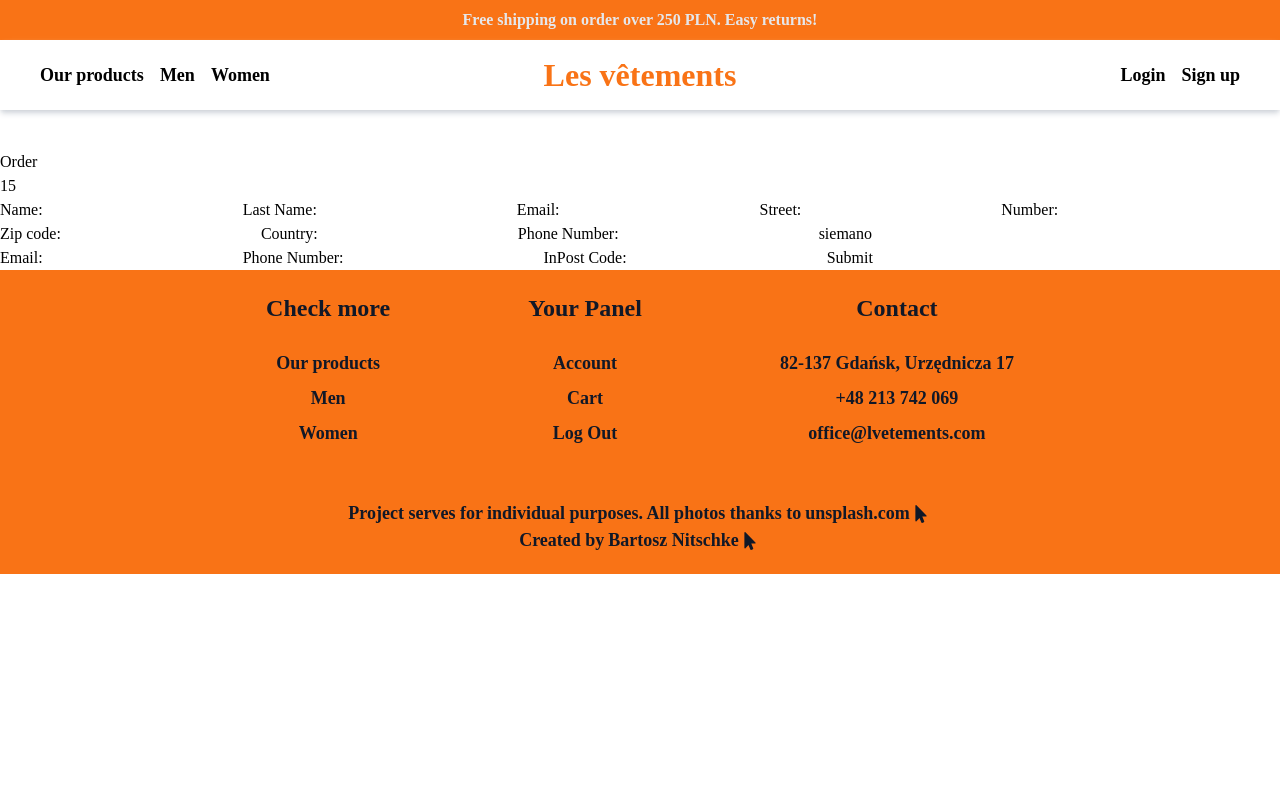
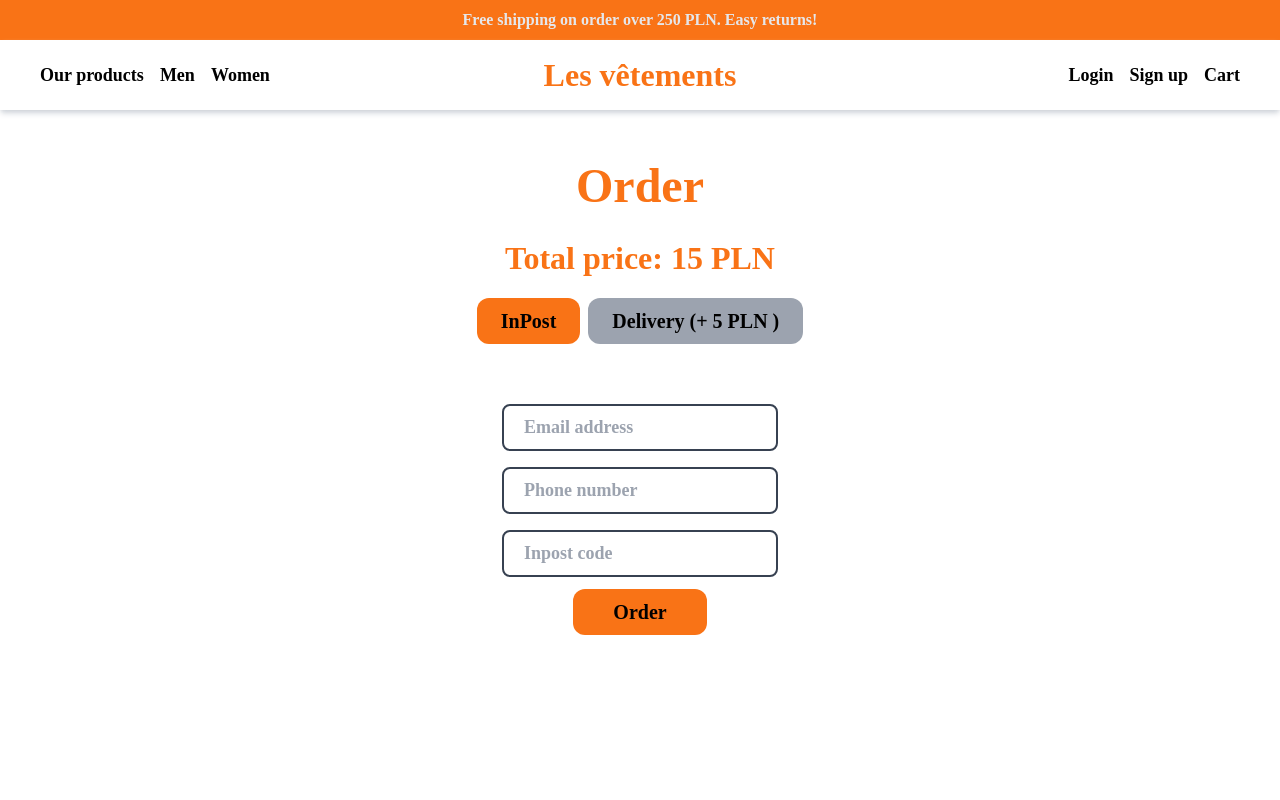
Before and after one commit to BartoszNitschke/Online-Shop, a React (Create React App) app in the folder frontend/: page /order in a window 1280 px wide. Shown: the top 800 px of the page. Built offline with nearby package versions, Linux system fonts and the light colour scheme.

Commit message:
Frontend for cart and order

```diff
--- a/frontend/src/components/Navbar.jsx
+++ b/frontend/src/components/Navbar.jsx
@@ -55,6 +55,9 @@
                 <Link className="px-2 font-semibold" to="/signup">
                   Sign up
                 </Link>
+                <Link className="px-2 font-semibold" to="/cart">
+                  Cart
+                </Link>
               </div>
             )}
             {user && (
--- a/frontend/src/context/CartContext.js
+++ b/frontend/src/context/CartContext.js
@@ -7,6 +7,8 @@
     const storedCart = localStorage.getItem("cart");
     return storedCart ? JSON.parse(storedCart) : [];
   });
+
+  const [isFree, setIsFree] = useState(false);
 
   const [totalPrice, setTotalPrice] = useState(0);
 
@@ -58,10 +60,12 @@
       return acc;
     }, 0);
 
-    if (total >= 250) {
+    if (total > 250) {
       setTotalPrice(total);
+      setIsFree(true);
     } else {
       setTotalPrice(total + 15);
+      setIsFree(false);
     }
   }, [cart, products]);
 
@@ -161,6 +165,7 @@
         cart,
         setCart,
         totalPrice,
+        isFree,
         setTotalPrice,
         addToCart,
         addQuantity,
--- a/frontend/src/pages/Cart.jsx
+++ b/frontend/src/pages/Cart.jsx
@@ -1,64 +1,99 @@
 import React, { useContext, useEffect, useState } from "react";
 import { CartContext } from "../context/CartContext";
 import { Link } from "react-router-dom";
+import { IoIosRemove, IoIosAdd } from "react-icons/io";
+import { MdDelete } from "react-icons/md";
 
 const Cart = () => {
   const {
     cart,
-    setCart,
     totalPrice,
-    setTotalPrice,
+    isFree,
     addQuantity,
     substractQuantity,
     removeFromCart,
   } = useContext(CartContext);
 
+  if (cart.length < 1) {
     return (
-    <div className="mt-[150px]">
-      <h1>Cart</h1>
+      <div className="h-screen w-full justify-center items-center flex">
+        <h1 className="text-[48px] font-bold text-orange-500">
+          Add items to your cart
+        </h1>
+      </div>
+    );
+  }
+
+  return (
+    <div className="mt-[150px] flex flex-col h-screen w-[90%] mx-auto">
+      <h1 className="text-[48px] font-bold text-orange-500 pb-8 text-center">
+        Cart
+      </h1>
       {cart.map((product) => {
         return (
-          <div className="flex">
+          <div className="flex  py-2 w-[80%]">
             <Link to={"/product/" + product._id}>
-              <img src={product.url} alt={product.name} className="w-[100px]" />
+              <img
+                src={product.url}
+                alt={product.name}
+                className="w-[120px] h-[160px] object-cover rounded-md shadow-md shadow-black"
+              />
             </Link>
-            <div className="flex flex-col items-start">
-              <p>{product.name}</p>
-              <p>{product.priceNoDelivery}</p>
-              <p>{product.quantity}</p>
-              <p>Total : {product.quantity * product.priceNoDelivery}</p>
+            <div className="flex flex-col items-start px-4">
+              <p className="text-[22px] text-orange-500 font-semibold">
+                {product.name}
+              </p>
+              <p className="text-[18px] font-semibold">
+                {product.priceNoDelivery} PLN x {product.quantity}
+              </p>
+              <div className="py-2">
                 <button
                   onClick={() => addQuantity(product)}
-                className="border-2 border-black text-[20px] px-4 py-1"
+                  className=" bg-orange-500 text-black text-[24px] px-4 py-1 rounded-lg hover:bg-orange-400"
                 >
-                +
+                  <IoIosAdd />
                 </button>
                 <button
                   onClick={() => substractQuantity(product)}
-                className="border-2 border-black text-[20px] px-4 py-1"
+                  className="bg-orange-500 text-black text-[24px] px-4 py-1 rounded-lg hover:bg-orange-400 ml-2"
                 >
-                -
+                  <IoIosRemove />
                 </button>
                 <button
                   onClick={() => removeFromCart(product._id)}
-                className="border-2 border-black text-[20px] px-4 py-1"
+                  className="bg-orange-500 text-black text-[24px] px-4 py-1 rounded-lg hover:bg-orange-400 ml-2 hover:text-white"
                 >
-                Remove
+                  <MdDelete />
                 </button>
+              </div>
+
+              <p className="text-[18px] font-semibold">
+                Total : {product.quantity * product.priceNoDelivery}
+              </p>
             </div>
           </div>
         );
       })}
 
-      <p>Delivery: {totalPrice >= 250 ? "free" : "15 PLN"}</p>
-      <p>Total price: {totalPrice}</p>
-      {cart.length > 0 && (
+      <div className="flex flex-col mt-12">
+        <p className="text-[24px] text-black font-bold">
+          Delivery:{" "}
+          <span className="text-orange-500">
+            {" "}
+            {isFree ? "free" : "15 PLN"}{" "}
+          </span>
+        </p>
+        <p className="text-[24px] text-black font-bold">
+          Total Price:{" "}
+          <span className="text-orange-500"> {totalPrice} PLN</span>
+        </p>
+
         <Link to="/order">
-          <button className="border-2 border-black text-[20px] px-4 py-1">
+          <button className="text-[22px] font-semibold bg-orange-500 rounded-2xl text-white px-16 py-2 mt-6 hover:bg-orange-400 hover:text-gray-700">
             Complete order
           </button>
         </Link>
-      )}
+      </div>
     </div>
   );
 };
--- a/frontend/src/pages/Order.jsx
+++ b/frontend/src/pages/Order.jsx
@@ -30,9 +30,11 @@
 });
 
 const Order = () => {
-  const { cart, totalPrice, clearCart } = useContext(CartContext);
+  const { cart, totalPrice, setTotalPrice, isFree, clearCart } =
+    useContext(CartContext);
   const [modal, setModal] = useState(false);
   const [inPostModal, setInPostModal] = useState(false);
+  const [method, setMethod] = useState("inpost");
   const { user } = useUserContext();
 
   const showModal = () => {
@@ -64,6 +66,19 @@
       };
     }
 
+    const patchRes = await fetch("/api/products", {
+      method: "PATCH",
+      body: JSON.stringify(product),
+      headers: {
+        "Content-Type": "application/json",
+      },
+    });
+
+    if (!patchRes.ok) {
+      throw Error("couldnt add an order");
+    }
+
+    if (patchRes.ok) {
       const res = await fetch("/api/orders", {
         method: "POST",
         body: JSON.stringify(product),
@@ -75,23 +90,10 @@
       const json = await res.json();
 
       if (!res.ok) {
-      throw Error("couldnt add an order");
+        throw Error("couldnt add new order request");
       }
 
       if (res.ok) {
-      const patchRes = await fetch("/api/products", {
-        method: "PATCH",
-        body: JSON.stringify(product),
-        headers: {
-          "Content-Type": "application/json",
-        },
-      });
-
-      if (!patchRes.ok) {
-        throw Error("couldnt patch products request");
-      }
-
-      if (patchRes.ok) {
         console.log("new order added", json);
         actions.resetForm();
         clearCart();
@@ -141,203 +143,286 @@
     onSubmit,
   });
 
+  const toggleMethod = () => {
+    if (method === "inpost") {
+      setMethod("delivery");
+      if (!isFree) {
+        setTotalPrice(totalPrice + 5);
+      }
+    } else {
+      setMethod("inpost");
+      if (!isFree) {
+        setTotalPrice(totalPrice - 5);
+      }
+    }
+  };
+
   return (
-    <div className="mt-[150px]">
-      <h1>Order</h1>
-      <p>{totalPrice}</p>
+    <div className="mt-[150px] min-h-screen flex flex-col items-center">
+      <h1 className="text-[48px] font-bold text-orange-500  text-center">
+        Order
+      </h1>
+      <p className="text-[32px] font-bold text-orange-500 mt-3 text-center">
+        Total price: {totalPrice} PLN
+      </p>
+      <div className="flex mt-3">
+        <button
+          className={
+            method === "inpost"
+              ? "bg-orange-500 px-6 py-2 m-1 font-bold text-[20px] rounded-xl"
+              : "bg-gray-400 px-6 py-2 m-1 font-bold text-[20px] rounded-xl"
+          }
+          onClick={() => toggleMethod()}
+        >
+          InPost
+        </button>
+        <button
+          className={
+            method === "delivery"
+              ? "bg-orange-500 px-6 py-2 m-1 font-bold text-[20px] rounded-xl"
+              : "bg-gray-400 px-6 py-2 m-1 font-bold text-[20px] rounded-xl"
+          }
+          onClick={() => toggleMethod()}
+        >
+          Delivery {isFree ? "" : "(+ 5 PLN )"}
+        </button>
+      </div>
 
-      <form onSubmit={handleSubmit} autoComplete="off" className="formikForm">
-        <label>
-          Name:
+      {method === "delivery" && (
+        <form
+          onSubmit={handleSubmit}
+          autoComplete="off"
+          className="flex flex-col mt-8 font-semibold "
+        >
+          <div className="flex">
+            <div className="flex flex-col">
               <input
                 value={values.name}
                 onChange={handleChange}
                 id="name"
                 type="text"
                 onBlur={handleBlur}
-            className={errors.name && touched.name ? "input-error" : ""}
+                className="px-5 py-2 my-2 mr-1 text-[18px] outline-none border-2 border-gray-700 rounded-lg"
+                placeholder="Name"
               />
               {errors.name && touched.name && (
-            <p className="error">{errors.name}</p>
+                <p className=" text-center text-red-600 font-bold">
+                  {errors.name}
+                </p>
               )}
-        </label>
-        <label>
-          Last Name:
+            </div>
+
+            <div className="flex flex-col">
               <input
                 value={values.lastName}
                 onChange={handleChange}
                 id="lastName"
                 type="text"
                 onBlur={handleBlur}
-            className={errors.lastName && touched.lastName ? "input-error" : ""}
+                className="px-5 py-2 my-2 ml-1 text-[18px] outline-none border-2 border-gray-700 rounded-lg"
+                placeholder="Last name"
               />
               {errors.lastName && touched.lastName && (
-            <p className="error">{errors.lastName}</p>
+                <p className=" text-center text-red-600 font-bold">
+                  {errors.lastName}
+                </p>
               )}
-        </label>
+            </div>
+          </div>
 
-        <label>
-          Email:
           <input
             value={values.email}
             onChange={handleChange}
             id="email"
             type="email"
             onBlur={handleBlur}
-            className={errors.email && touched.email ? "input-error" : ""}
+            className="px-5 py-2 my-2 text-[18px] outline-none border-2 border-gray-700 rounded-lg"
+            placeholder="Email address"
           />
           {errors.email && touched.email && (
-            <p className="error">{errors.email}</p>
+            <p className="text-center text-red-600 font-bold">{errors.email}</p>
           )}
-        </label>
 
-        <label>
-          Street:
           <input
             value={values.street}
             onChange={handleChange}
             id="street"
             type="text"
             onBlur={handleBlur}
-            className={errors.street && touched.street ? "input-error" : ""}
+            className="px-5 py-2 my-2 text-[18px] outline-none border-2 border-gray-700 rounded-lg"
+            placeholder="Street"
           />
           {errors.street && touched.street && (
-            <p className="error">{errors.street}</p>
+            <p className=" text-center text-red-600 font-bold">
+              {errors.street}
+            </p>
           )}
-        </label>
 
-        <label>
-          Number:
+          <div className="flex ">
+            <div className="flex flex-col">
               <input
                 value={values.homeNumber}
                 onChange={handleChange}
                 id="homeNumber"
                 type="number"
                 onBlur={handleBlur}
-            className={
-              errors.homeNumber && touched.homeNumber ? "input-error" : ""
-            }
+                className="px-5 py-2 my-2 mr-1 text-[18px] outline-none border-2 border-gray-700 rounded-lg"
+                placeholder="Home number"
               />
               {errors.homeNumber && touched.homeNumber && (
-            <p className="error">{errors.homeNumber}</p>
+                <p className=" text-center text-red-600 font-bold">
+                  {errors.homeNumber}
+                </p>
               )}
-        </label>
+            </div>
 
-        <label>
-          Zip code:
+            <div className="flex flex-col">
               <input
                 value={values.zipCode}
                 onChange={handleChange}
                 id="zipCode"
                 type="text"
                 onBlur={handleBlur}
-            className={errors.zipCode && touched.zipCode ? "input-error" : ""}
+                className="px-5 py-2 my-2 ml-1 text-[18px] outline-none border-2 border-gray-700 rounded-lg"
+                placeholder="Zip code"
               />
               {errors.zipCode && touched.zipCode && (
-            <p className="error">{errors.zipCode}</p>
+                <p className=" text-center text-red-600 font-bold">
+                  {errors.zipCode}
+                </p>
               )}
-        </label>
+            </div>
+          </div>
 
-        <label>
-          Country:
           <input
             value={values.country}
             onChange={handleChange}
             id="country"
             type="text"
             onBlur={handleBlur}
-            className={errors.country && touched.country ? "input-error" : ""}
+            className="px-5 py-2 my-2 text-[18px] outline-none border-2 border-gray-700 rounded-lg"
+            placeholder="Country"
           />
           {errors.country && touched.country && (
-            <p className="error">{errors.country}</p>
+            <p className=" text-center text-red-600 font-bold">
+              {errors.country}
+            </p>
           )}
-        </label>
 
-        <label>
-          Phone Number:
           <input
             value={values.phoneNumber}
             onChange={handleChange}
             id="phoneNumber"
             type="text"
             onBlur={handleBlur}
-            className={
-              errors.phoneNumber && touched.phoneNumber ? "input-error" : ""
-            }
+            className="px-5 py-2 my-2 text-[18px] outline-none border-2 border-gray-700 rounded-lg"
+            placeholder="Phone number"
           />
           {errors.phoneNumber && touched.phoneNumber && (
-            <p className="error">{errors.phoneNumber}</p>
+            <p className=" text-center text-red-600 font-bold">
+              {errors.phoneNumber}
+            </p>
           )}
-        </label>
 
-        <button type="button" onClick={() => showModal()}>
-          siemano
+          <button
+            className="bg-orange-500 px-10 py-2 m-1 mt-4 font-bold text-[20px] rounded-xl w-[45%] mx-auto"
+            type="button"
+            onClick={() => showModal()}
+          >
+            Order
           </button>
 
           {modal && (
-          <div>
-            <p>Confirm your order</p>
-            <button disabled={isSubmitting} type="submit">
-              Confirm
+            <div className="flex flex-col items-center mt-6">
+              <p className="text-[18px] font-semibold">
+                Confirm your order below
+              </p>
+              <button
+                disabled={isSubmitting}
+                type="submit"
+                className="bg-orange-500 px-10 py-2 m-1 font-bold text-[20px] rounded-xl"
+              >
+                Confirm order
               </button>
             </div>
           )}
         </form>
+      )}
 
-      <form onSubmit={ipHandleSubmit} autoComplete="off">
-        <label>
-          Email:
+      {method === "inpost" && (
+        <form
+          onSubmit={ipHandleSubmit}
+          autoComplete="off"
+          className="flex flex-col mt-12 font-semibold items-center"
+        >
           <input
             value={ipValues.email}
             onChange={ipHandleChange}
             id="email"
             type="email"
             onBlur={ipHandleBlur}
-            className={ipErrors.email && ipTouched.email ? "input-error" : ""}
+            className="px-5 py-2 my-2 text-[18px] outline-none border-2 border-gray-700 rounded-lg"
+            placeholder="Email address"
           />
           {ipErrors.email && ipTouched.email && (
-            <p className="error">{ipErrors.email}</p>
+            <p className="py-1 text-center text-red-600 font-bold">
+              {ipErrors.email}
+            </p>
           )}
-        </label>
 
-        <label>
-          Phone Number:
           <input
             value={ipValues.phoneNumber}
             onChange={ipHandleChange}
             id="phoneNumber"
             type="text"
             onBlur={ipHandleBlur}
-            className={
-              ipErrors.phoneNumber && ipTouched.phoneNumber ? "input-error" : ""
-            }
+            className="px-5 py-2 my-2 text-[18px] outline-none border-2 border-gray-700 rounded-lg"
+            placeholder="Phone number"
           />
           {ipErrors.phoneNumber && ipTouched.phoneNumber && (
-            <p className="error">{ipErrors.phoneNumber}</p>
+            <p className="py-1 text-center text-red-600 font-bold">
+              {ipErrors.phoneNumber}
+            </p>
           )}
-        </label>
 
-        <label>
-          InPost Code:
           <input
             value={ipValues.inpostCode}
             onChange={ipHandleChange}
             id="inpostCode"
             type="text"
             onBlur={ipHandleBlur}
-            className={
-              ipErrors.inpostCode && ipTouched.inpostCode ? "input-error" : ""
-            }
+            className="px-5 py-2 my-2 text-[18px] outline-none border-2 border-gray-700 rounded-lg"
+            placeholder="Inpost code"
           />
           {ipErrors.inpostCode && ipTouched.inpostCode && (
-            <p className="error">{ipErrors.inpostCode}</p>
+            <p className="py-1 text-center text-red-600 font-bold">
+              {ipErrors.inpostCode}
+            </p>
           )}
-        </label>
 
-        <button disabled={ipIsSubmitting} type="submit">
-          Submit
+          <button
+            type="button"
+            className="bg-orange-500 px-10 py-2 m-1 font-bold text-[20px] rounded-xl"
+            onClick={() => setInPostModal(!inPostModal)}
+          >
+            Order
           </button>
+          {inPostModal && (
+            <div className="flex flex-col items-center mt-6">
+              <p className="text-[18px] font-semibold">
+                Confirm your order below
+              </p>
+              <button
+                disabled={ipIsSubmitting}
+                type="submit"
+                className="bg-orange-500 px-10 py-2 m-1 font-bold text-[20px] rounded-xl"
+              >
+                Confirm order
+              </button>
+            </div>
+          )}
         </form>
+      )}
     </div>
   );
 };
```
Also changed, not shown: 1 other file (tests, documents, lock files or other folders). Lines whose indentation alone changed are shown as unchanged.
